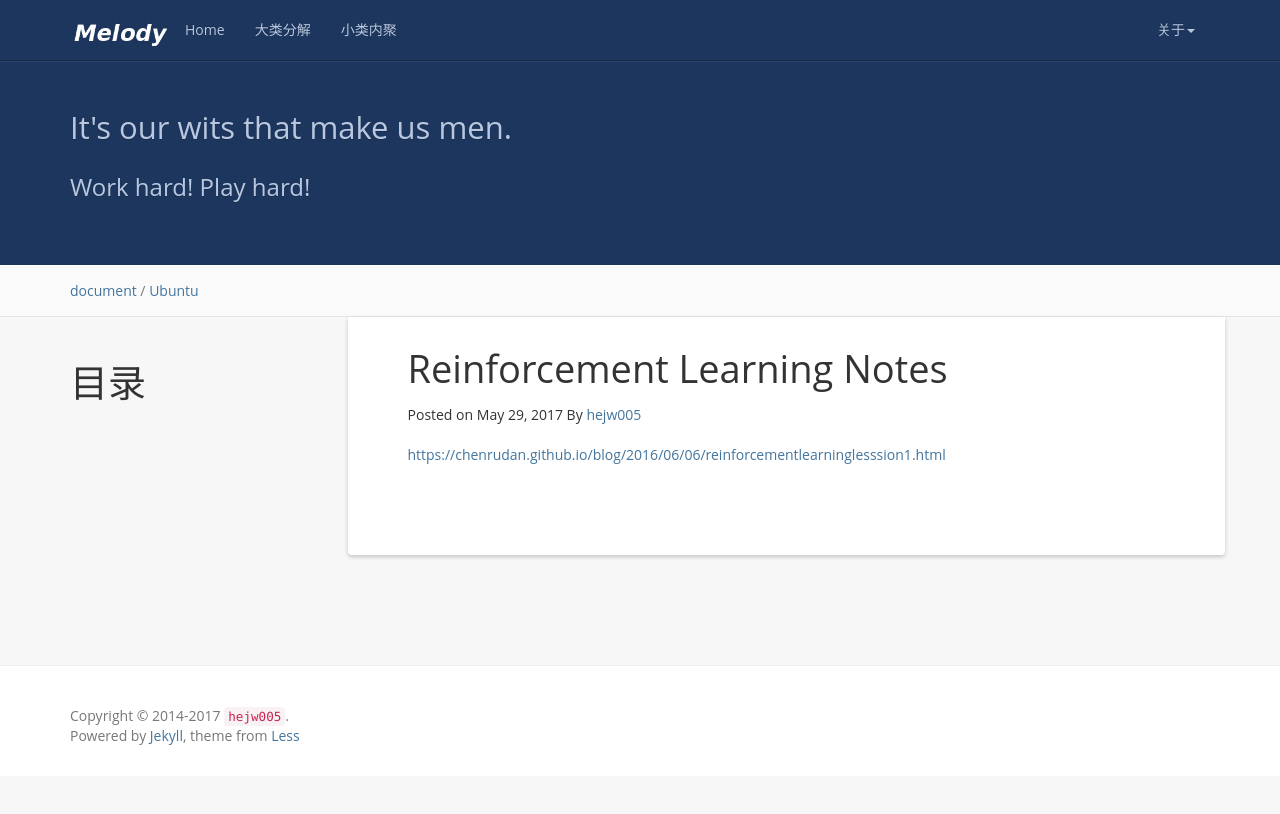
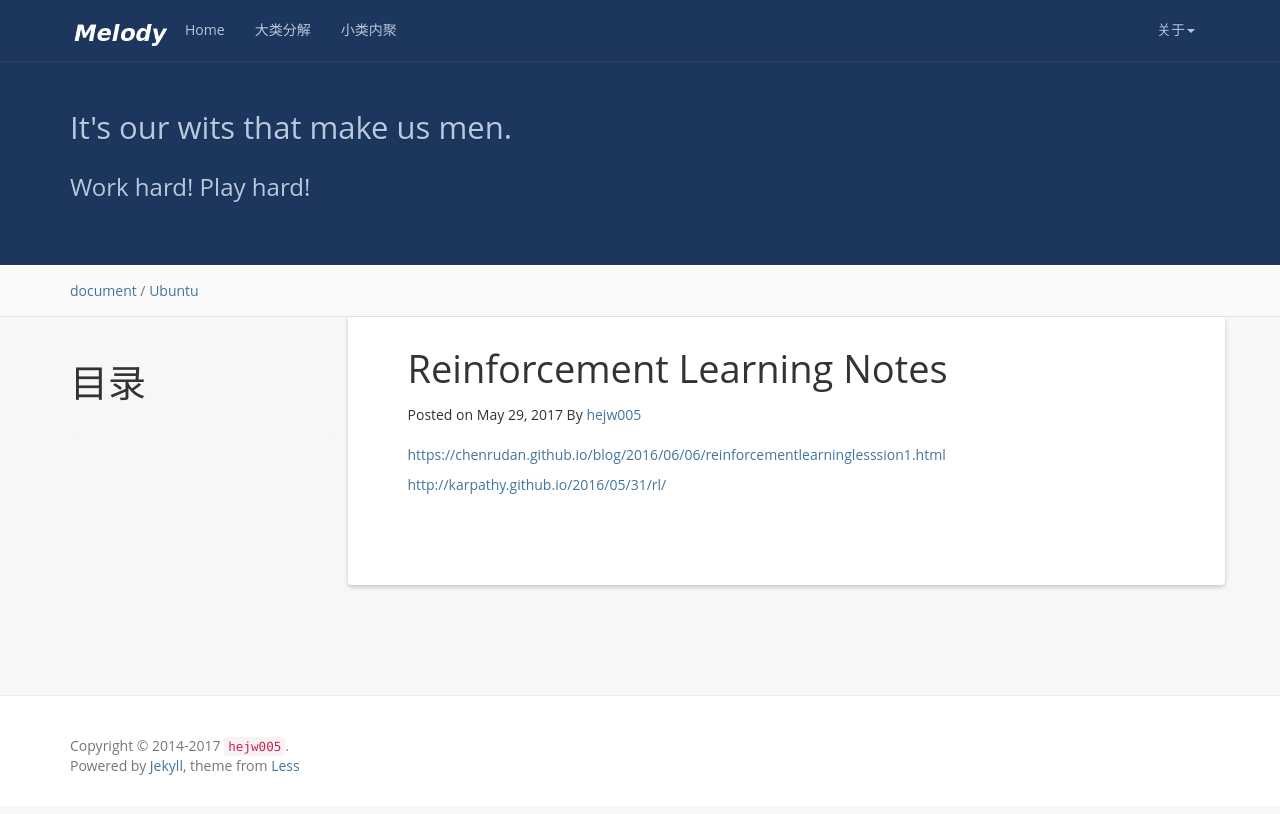
Before and after one commit to h005/h005.github.io, a Jekyll site: the page built from _posts/2017-05-29-Reinforcement Learning Notes.md, in a window 1280 px wide. Shown: the top 814 px of the page. Built offline with Jekyll 4.4.1, drawn with Linux system fonts in a browser that asks for light colours; nearby versions of some CDN libraries; comment, search, counter and statistics services are not loaded; some of the changed lines change nothing that is shown.

Commit message:
add another website about reinforcement learning

```diff
--- a/_posts/2017-05-29-Reinforcement Learning Notes.md
+++ b/_posts/2017-05-29-Reinforcement Learning Notes.md
@@ -12,3 +12,6 @@ tag: Ubuntu
 {:toc}
 
 [https://chenrudan.github.io/blog/2016/06/06/reinforcementlearninglesssion1.html](https://chenrudan.github.io/blog/2016/06/06/reinforcementlearninglesssion1.html)
+
+
+[http://karpathy.github.io/2016/05/31/rl/](http://karpathy.github.io/2016/05/31/rl/)
```
